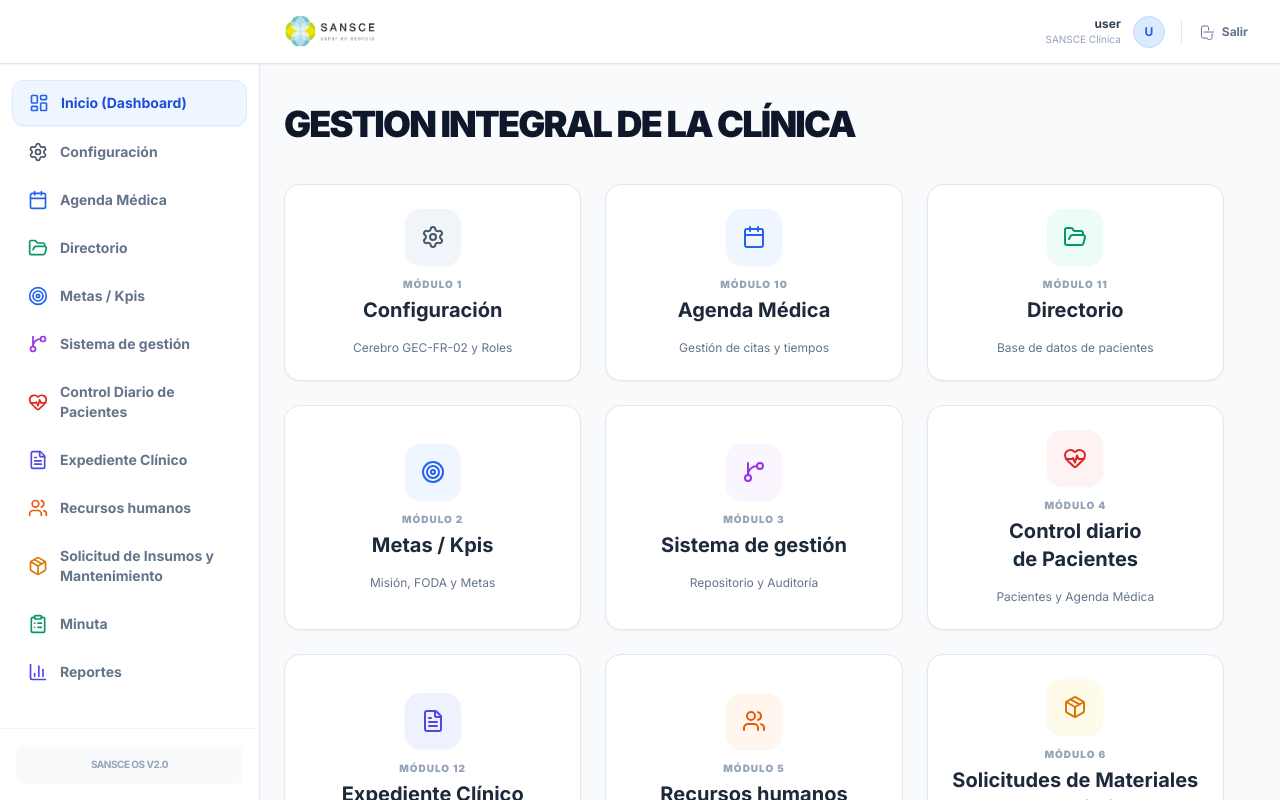
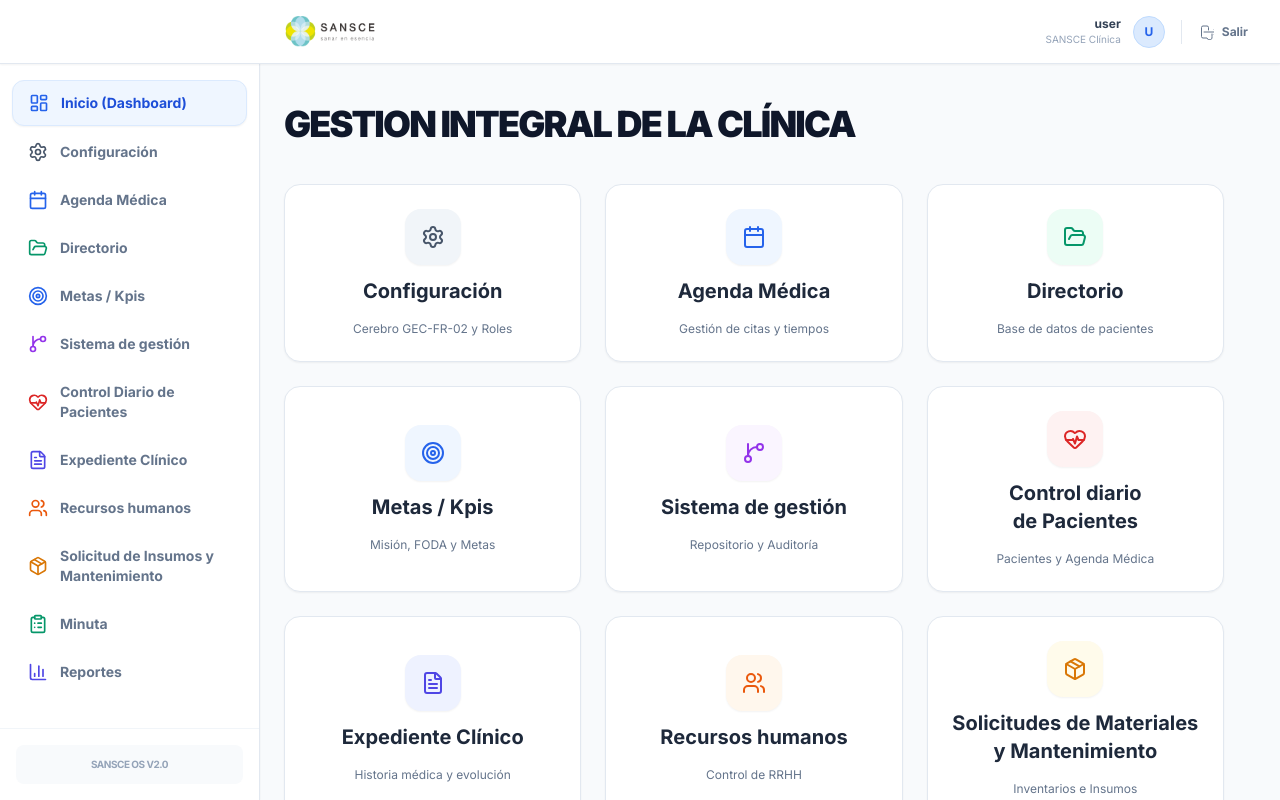
Before and after one commit to alemendez13/sistema-ATU, a Next.js app: page / in a window 1280 px wide. Shown: the top 800 px of the page. Built offline with nearby package versions, Linux system fonts and the light colour scheme; no server answers; sample sign-in values are in the browser's storage.

Commit message:
Add files via upload

```diff
--- a/app/page.tsx
+++ b/app/page.tsx
@@ -47,8 +47,6 @@ export default function Home() {
                   <div className={`w-14 h-14 ${m.color} rounded-2xl flex items-center justify-center mb-3 group-hover:scale-110 transition-transform shadow-sm`}>
                     {m.icon}
                   </div>
-                  <span className="text-[10px] font-black text-slate-400 uppercase tracking-widest mb-1">Módulo {m.id}</span>
-
                   {/* Título centrado con text-balance para evitar cortes feos */}
                   <h3 className="text-lg lg:text-xl font-bold text-slate-800 leading-tight w-full text-balance">
                     {m.name}
```
